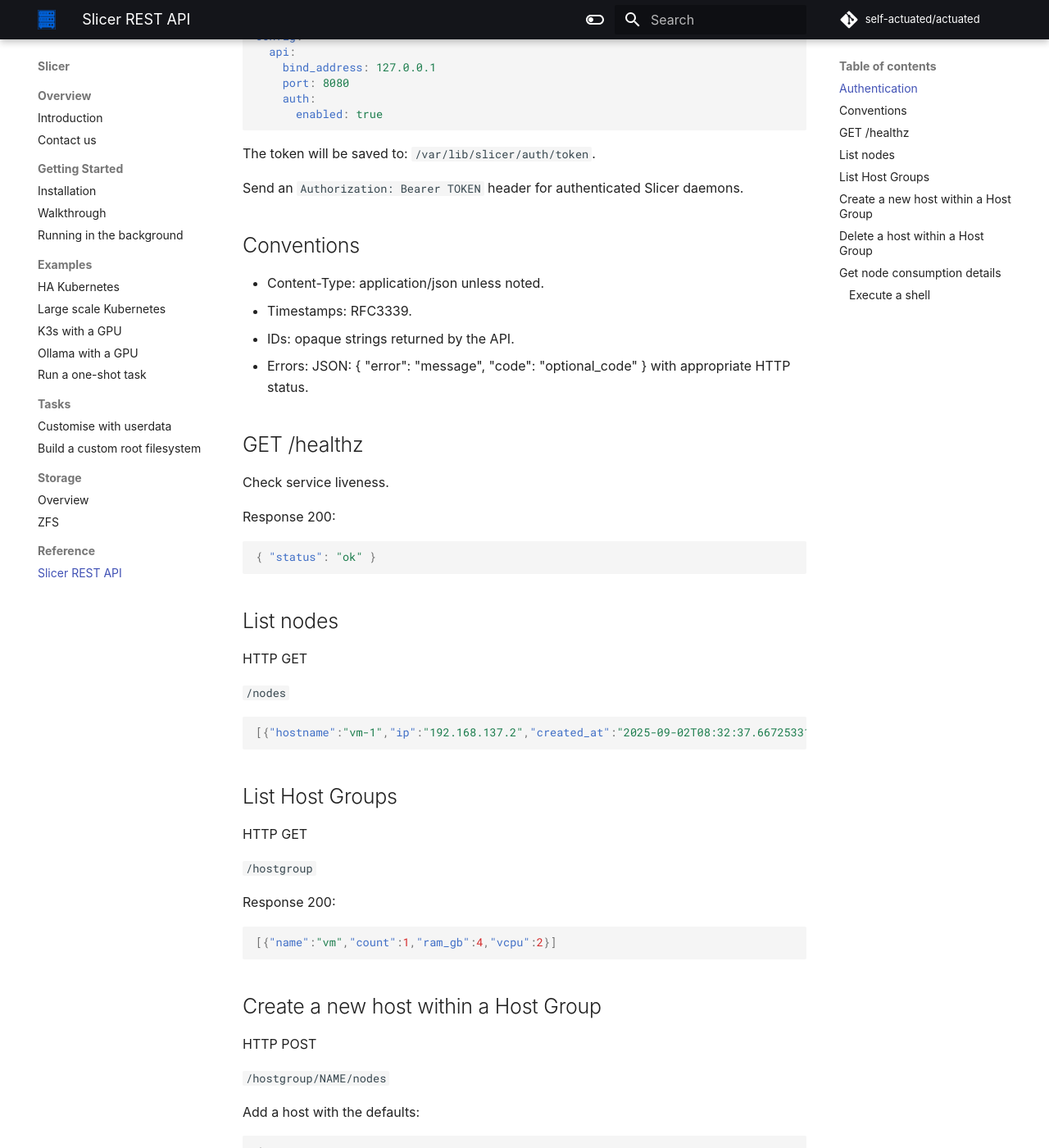
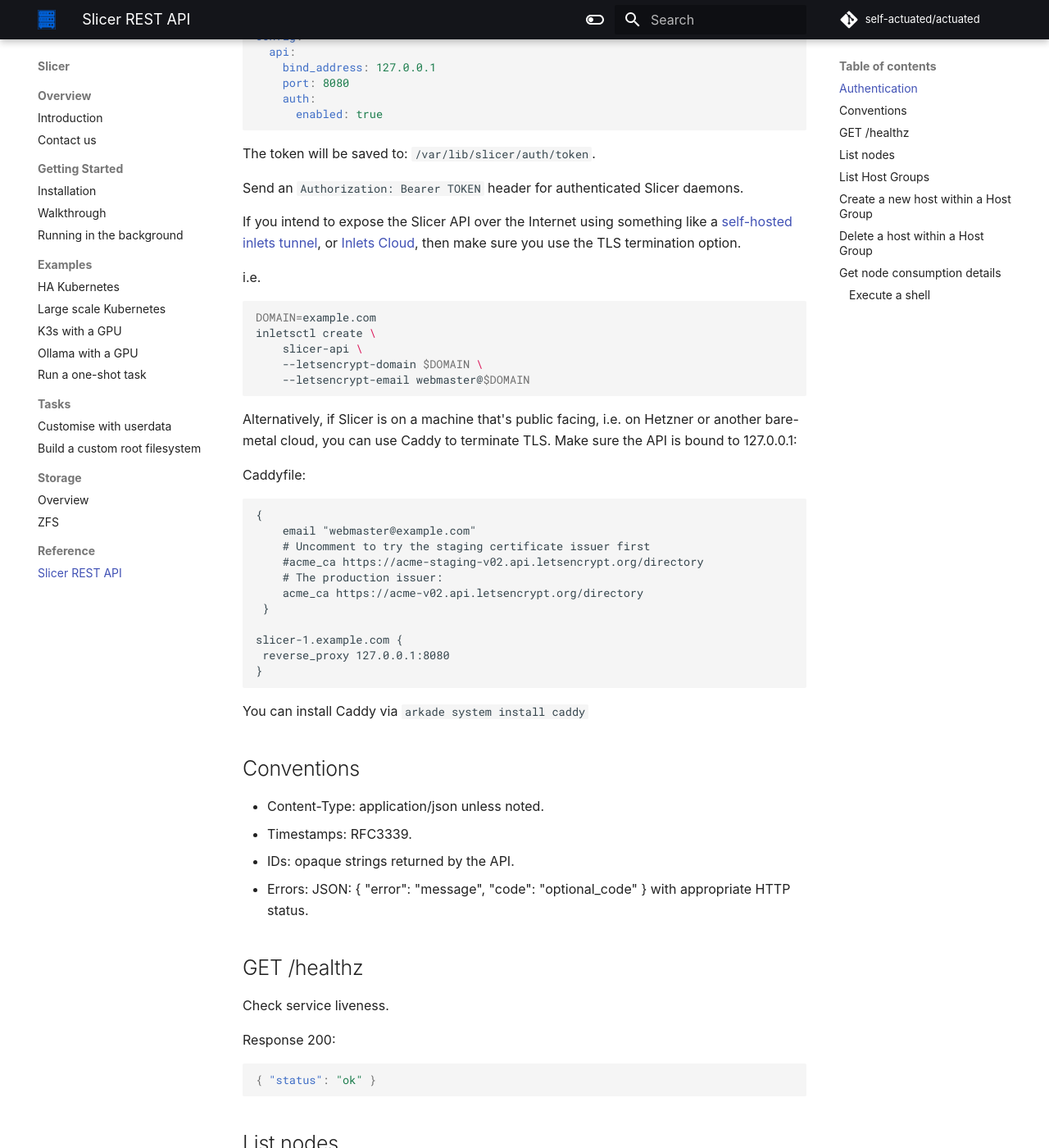
Before and after one commit to slicervm/docs.slicervm.com, an MkDocs documentation site: the page built from docs/reference/api.md, in a window 1280 px wide and 1400 px high, scrolled down 494 px. Shown: the whole window at 82% size. Built offline with MkDocs 1.6.1 and Material for MkDocs 9.7.7, drawn with Linux system fonts in a browser that asks for light colours; some web fonts are replaced; comment, search, counter and statistics services are not loaded.

Commit message:
Add API reference
Signed-off-by: Alex Ellis (OpenFaaS Ltd) <alexellis2@gmail.com>

````diff
--- a/docs/reference/api.md
+++ b/docs/reference/api.md
@@ -27,6 +27,38 @@
 The token will be saved to: `/var/lib/slicer/auth/token`.
 
 Send an `Authorization: Bearer TOKEN` header for authenticated Slicer daemons.
+
+If you intend to expose the Slicer API over the Internet using something like a [self-hosted inlets tunnel](https://inlets.dev/), or [Inlets Cloud](https://cloud.inlets.dev), then make sure you use the TLS termination option.
+
+i.e.
+
+```bash
+DOMAIN=example.com
+inletsctl create \
+    slicer-api \
+    --letsencrypt-domain $DOMAIN \
+    --letsencrypt-email webmaster@$DOMAIN
+```
+
+Alternatively, if Slicer is on a machine that's public facing, i.e. on Hetzner or another bare-metal cloud, you can use Caddy to terminate TLS. Make sure the API is bound to 127.0.0.1:
+
+Caddyfile:
+
+```
+{
+    email "webmaster@example.com"
+    # Uncomment to try the staging certificate issuer first
+    #acme_ca https://acme-staging-v02.api.letsencrypt.org/directory
+    # The production issuer:
+    acme_ca https://acme-v02.api.letsencrypt.org/directory
+ }
+
+slicer-1.example.com {
+ reverse_proxy 127.0.0.1:8080
+}
+```
+
+You can install Caddy via `arkade system install caddy`
 
 ## Conventions
 
````
